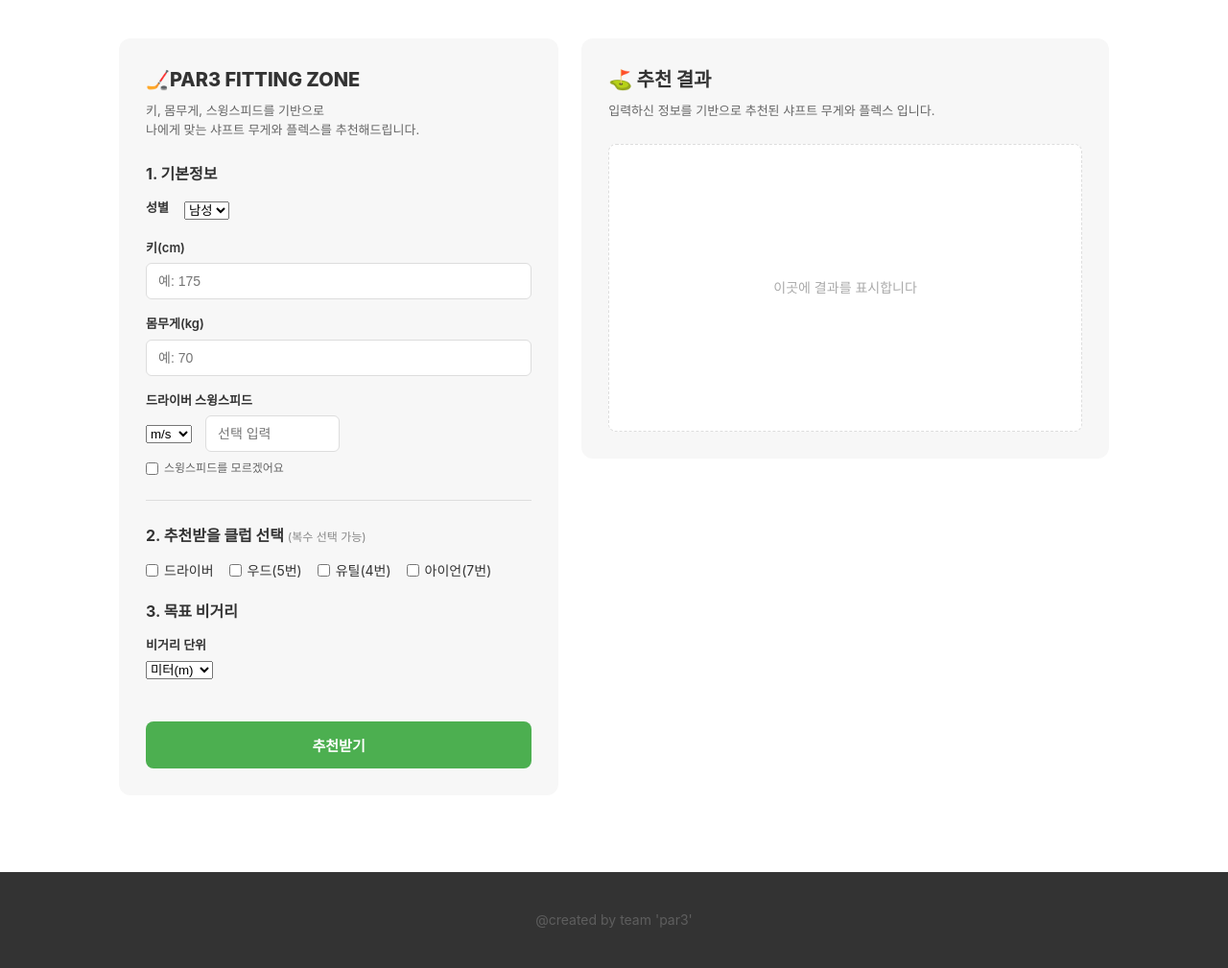
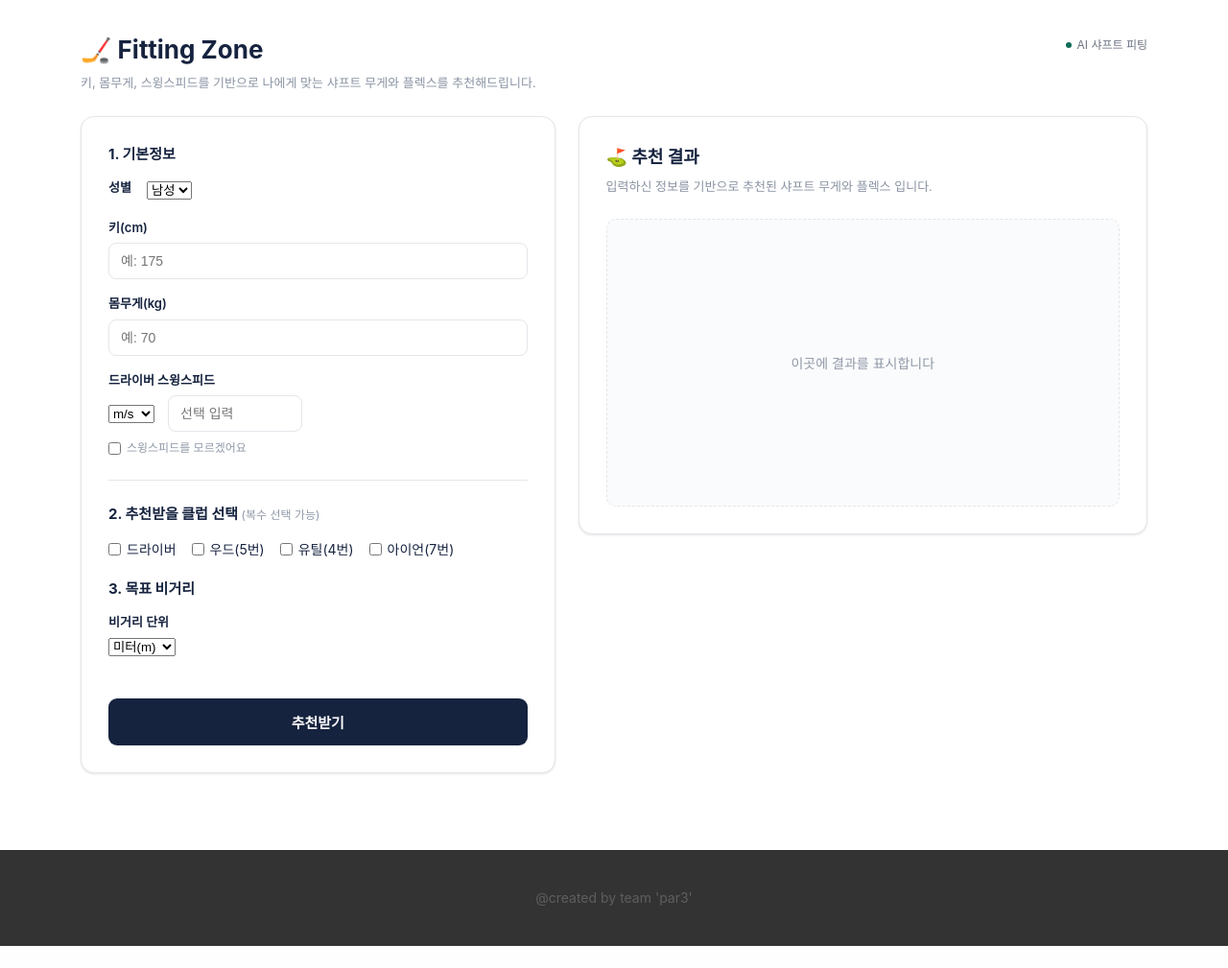
Before and after one commit to PAR3group/par3-web-project, a Flask app: page /recommend/shaft/ in a window 1280 px wide. Shown: the part 70-1079 px from the top of the page at 96% size. After the commit the page ends 1056 px from the top, so only its background shows below. Run offline with Flask 3, Linux system fonts and the light colour scheme.

Commit message:
Fitting Zone 디자인을 join 페이지 톤으로 통일, 메인 샵 카드에 실제 상품 연동
- recommend.css/html: join.css의 네이비/그린 컬러, 카드 스타일(테두리+그림자+
  hover 시 그린 테두리로 떠오름), 페이지 헤더 구조(제목+부제+상태뱃지)를
  Fitting Zone 페이지에 동일하게 적용
- main.html의 par3 shop 카드: 하드코딩된 가짜 상품 4개를 제거하고
  ShopProduct 테이블의 최신 등록 상품을 그대로 보여주도록 변경
  (main_views.py에서 shop_views.product_to_dict 재사용)

Co-Authored-By: Claude Sonnet 5 <noreply@anthropic.com>
Claude-Session: https://claude.ai/code/session_011HmKwc8F7zqk8AsbZuWRi6

```diff
--- a/par3/static/css/recommend.css
+++ b/par3/static/css/recommend.css
@@ -1,7 +1,56 @@
+/* ===================================================
+   Fitting Zone 페이지
+   join/join.html(.p_join, .jt_row 등)과 톤을 통일:
+   흰 배경 + 네이비(#16233f) 타이포 + 그린(#0f6e56/#39e07a) 포인트 +
+   흰 카드(테두리 #eceef1 + 옅은 그림자 + hover 시 그린 테두리로 살짝 떠오름)
+=================================================== */
+
+.rc_page {
+    max-width: 1160px;
+    margin: 0 auto;
+    padding: 32px 24px 80px;
+    background: #ffffff;
+}
+
+/* ===== 페이지 헤더 (join의 .j_head와 동일 구조) ===== */
+.rc_page_head {
+    display: flex;
+    align-items: flex-start;
+    justify-content: space-between;
+    margin-bottom: 24px;
+}
+
+.rc_page_title {
+    font-size: 26px;
+    font-weight: 700;
+    color: #16233f;
+}
+
+.rc_page_subtitle {
+    font-size: 13px;
+    color: #8a93a3;
+    margin-top: 6px;
+    max-width: 480px;
+}
+
+.rc_live_status {
+    display: flex;
+    align-items: center;
+    gap: 6px;
+    font-size: 12px;
+    color: #6b7280;
+    margin-top: 6px;
+    white-space: nowrap;
+}
+
+.rc_live_dot {
+    width: 6px;
+    height: 6px;
+    border-radius: 50%;
+    background: #0f6e56;
+}
+
 .rc_wrap {
-    max-width: 1080px;
-    margin: 0 auto;
-    padding: 40px 24px 80px;
     display: grid;
     grid-template-columns: 1fr 1.2fr;
     gap: 24px;
@@ -17,22 +66,25 @@
 /* ===== 공통 패널 ===== */
 .rc_form_panel,
 .rc_result_panel {
-    background: #f7f7f7;
-    border-radius: 12px;
+    background: #ffffff;
+    border: 1px solid #e4e6ea;
+    border-radius: 14px;
     padding: 28px;
+    box-shadow: 0 1px 2px rgba(16, 24, 40, 0.05), 0 1px 3px rgba(16, 24, 40, 0.06);
 }
 
 .rc_form_title,
 .rc_result_title {
-    font-size: 20px;
-    font-weight: 800;
+    font-size: 18px;
+    font-weight: 700;
+    color: #16233f;
     margin-bottom: 8px;
 }
 
 .rc_form_sub,
 .rc_result_sub {
     font-size: 13px;
-    color: #666;
+    color: #8a93a3;
     line-height: 1.5;
     margin-bottom: 24px;
 }
@@ -43,20 +95,21 @@
 }
 
 .rc_section_title {
-    font-size: 16px;
+    font-size: 15px;
     font-weight: 700;
+    color: #16233f;
     margin-bottom: 14px;
 }
 
 .rc_section_hint {
     font-size: 12px;
     font-weight: 400;
-    color: #888;
+    color: #9099a8;
 }
 
 .rc_divider {
     border: none;
-    border-top: 1px solid #ddd;
+    border-top: 1px solid #e4e6ea;
     margin: 24px 0;
 }
 
@@ -75,16 +128,24 @@
     display: block;
     font-size: 13px;
     font-weight: 600;
+    color: #16233f;
     margin-bottom: 6px;
 }
 
 .rc_input {
     width: 100%;
     padding: 10px 12px;
-    border: 1px solid #ddd;
-    border-radius: 6px;
+    border: 1px solid #e4e6ea;
+    border-radius: 8px;
     font-size: 14px;
     background: #fff;
+    color: #16233f;
+    transition: border-color 0.15s;
+}
+
+.rc_input:focus {
+    outline: none;
+    border-color: #39e07a;
 }
 
 .rc_input--small {
@@ -95,6 +156,7 @@
     display: flex;
     gap: 14px;
     font-size: 13px;
+    color: #16233f;
 }
 
 .rc_speed_row {
@@ -120,13 +182,13 @@
     gap: 6px;
     margin-top: 8px;
     font-size: 12px;
-    color: #666;
+    color: #9099a8;
     cursor: pointer;
 }
 
 .rc_input--small:disabled {
-    background: #eee;
-    color: #aaa;
+    background: #f4f6f8;
+    color: #b3b9c4;
     cursor: not-allowed;
 }
 
@@ -136,6 +198,7 @@
     flex-wrap: wrap;
     gap: 16px;
     font-size: 14px;
+    color: #16233f;
 }
 
 .rc_club_check {
@@ -164,22 +227,23 @@
     max-width: 160px;
 }
 
-/* ===== 제출 버튼 ===== */
+/* ===== 제출 버튼 (join의 jt_write_bt와 동일 톤) ===== */
 .rc_submit_bt {
     width: 100%;
     padding: 14px;
-    background: #4CAF50;
+    background: #16233f;
     color: #fff;
     border: none;
-    border-radius: 8px;
+    border-radius: 9px;
     font-size: 15px;
     font-weight: 700;
     cursor: pointer;
     margin-top: 8px;
+    transition: background 0.15s;
 }
 
 .rc_submit_bt:hover {
-    background: #3d9142;
+    background: #223258;
 }
 
 /* ===== 우측 결과: placeholder ===== */
@@ -188,14 +252,14 @@
     display: flex;
     align-items: center;
     justify-content: center;
-    color: #aaa;
+    color: #9099a8;
     font-size: 14px;
-    background: #fff;
-    border: 1px dashed #ddd;
-    border-radius: 8px;
+    background: #fafbfc;
+    border: 1px dashed #e4e6ea;
+    border-radius: 10px;
 }
 
-/* ===== 우측 결과: 카드 ===== */
+/* ===== 우측 결과: 카드 (join의 jt_row와 동일 톤: hover 시 그린 테두리로 떠오름) ===== */
 .rc_result_cards {
     display: grid;
     grid-template-columns: repeat(auto-fit, minmax(180px, 1fr));
--- a/par3/templates/recommend/recommend.html
+++ b/par3/templates/recommend/recommend.html
@@ -9,16 +9,20 @@ PAR3 - FITTING ZONE
 {% endblock %}
 
 {% block content %}
+<div class="rc_page">
+
+    <div class="rc_page_head">
+        <div class="rc_page_head_left">
+            <h1 class="rc_page_title">🏒 Fitting Zone</h1>
+            <p class="rc_page_subtitle">키, 몸무게, 스윙스피드를 기반으로 나에게 맞는 샤프트 무게와 플렉스를 추천해드립니다.</p>
+        </div>
+        <span class="rc_live_status"><span class="rc_live_dot"></span>AI 샤프트 피팅</span>
+    </div>
+
 <div class="rc_wrap">
 
     <!-- 좌측: 입력 폼 -->
     <div class="rc_form_panel">
-        <h2 class="rc_form_title">🏒PAR3 FITTING ZONE</h2>
-        <p class="rc_form_sub">
-            키, 몸무게, 스윙스피드를 기반으로<br>
-            나에게 맞는 샤프트 무게와 플렉스를 추천해드립니다.
-        </p>
-
         <form method="POST" id="recommend-form">
             {{ form.hidden_tag() }}
 
@@ -228,6 +232,8 @@ PAR3 - FITTING ZONE
 
 </div>
 
+</div>
+
 <script>
 window.RECOMMEND_DATA = {
     isLoggedIn: {{ 'true' if g.user else 'false' }},
```
Also changed, not shown: other parts of par3/static/css/recommend.css (+40 -18 lines), par3/templates/main.html (+8 -22 lines), par3/views/main_views.py (+5 -2 lines).
